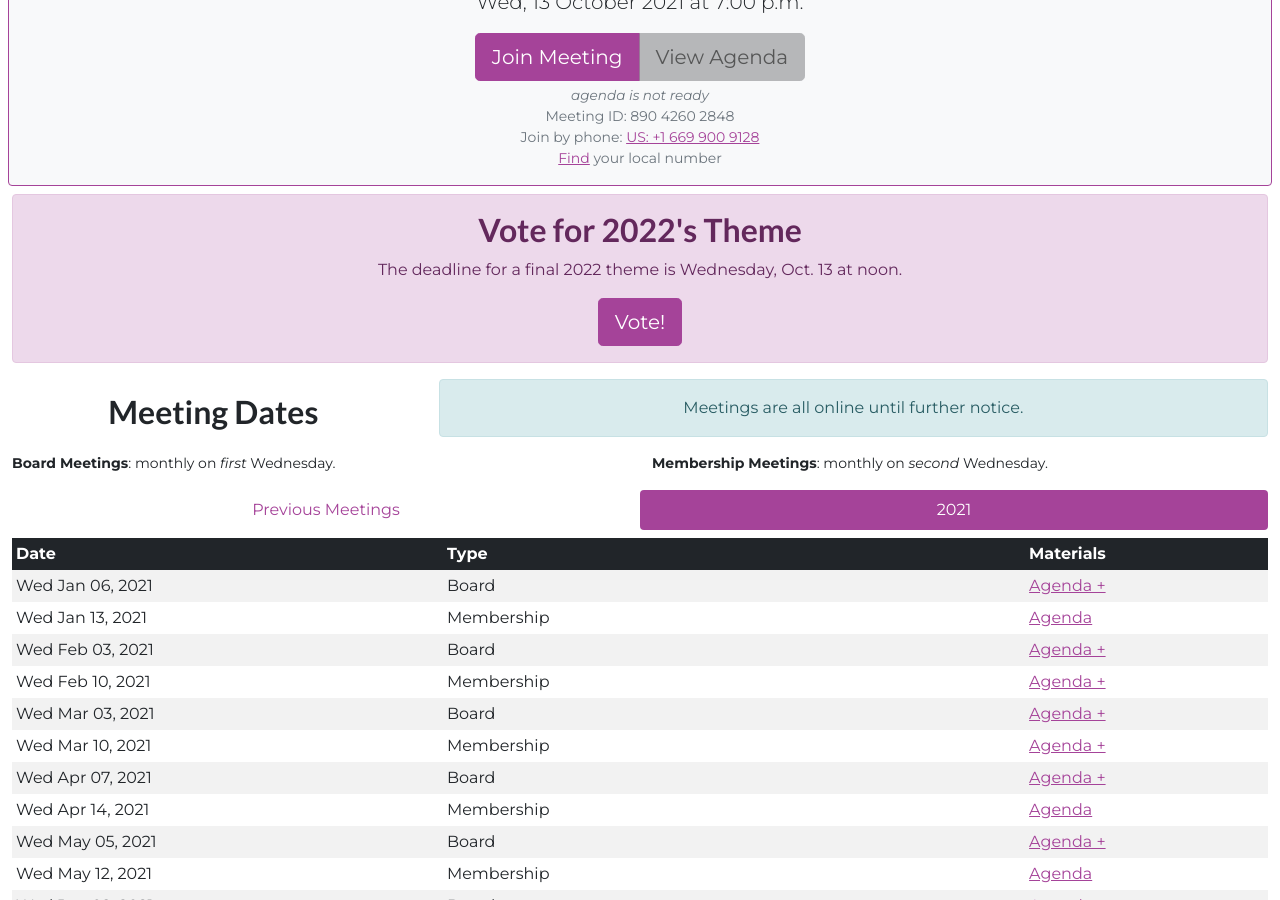
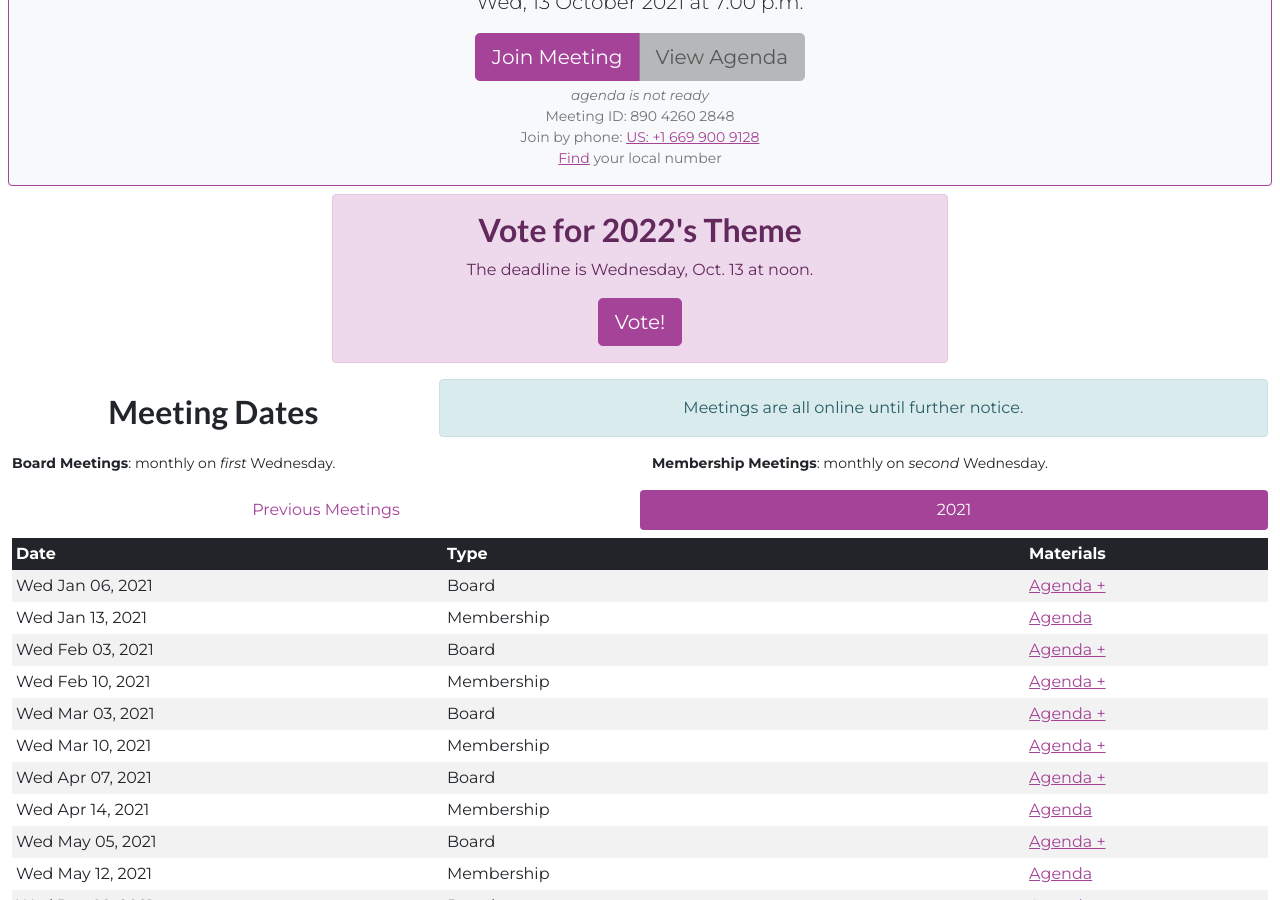
Before and after one commit to sfpride/members, a Jekyll site: the page built from index.html, in a window 1280 px wide and 900 px high, scrolled down 306 px. Built offline with Jekyll 4.4.1, drawn with Linux system fonts in a browser that asks for light colours; some web fonts are replaced.

Commit message:
resize announcement banner on larger views

```diff
--- a/_includes/announcements.html
+++ b/_includes/announcements.html
@@ -1,10 +1,10 @@
 <section id="announcements">
     <div class="row align-items-center">
-        <div class="col mx-auto">
+        <div class="col-12 col-lg-6 mx-auto">
             <div class="alert alert-primary text-center">
                 <h2 class="alert-heading text-center">Vote for 2022's Theme</h2>
-                <p>The deadline for a final 2022 theme is Wednesday, Oct. 13 at noon.</p>
-                <a href="https://forms.gle/4KH7geWNeuuouKAa7" target="_blakn"><button class="btn btn-lg btn-primary">Vote!</button></a>
+                <p>The deadline is Wednesday, Oct. 13 at noon.</p>
+                <a href="https://forms.gle/4KH7geWNeuuouKAa7" target="_blank"><button class="btn btn-lg btn-primary">Vote!</button></a>
             </div>
         </div>
     </div>
```
